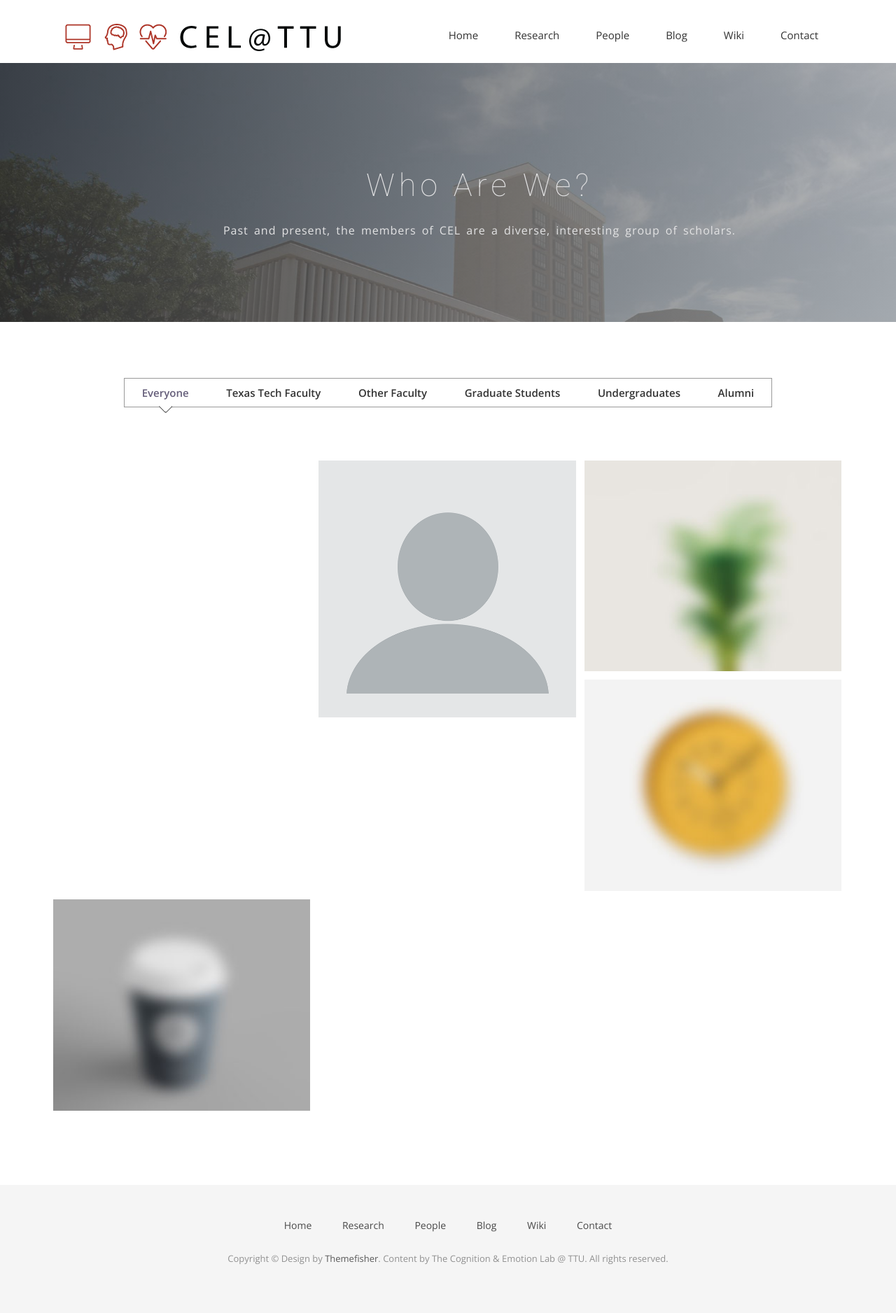
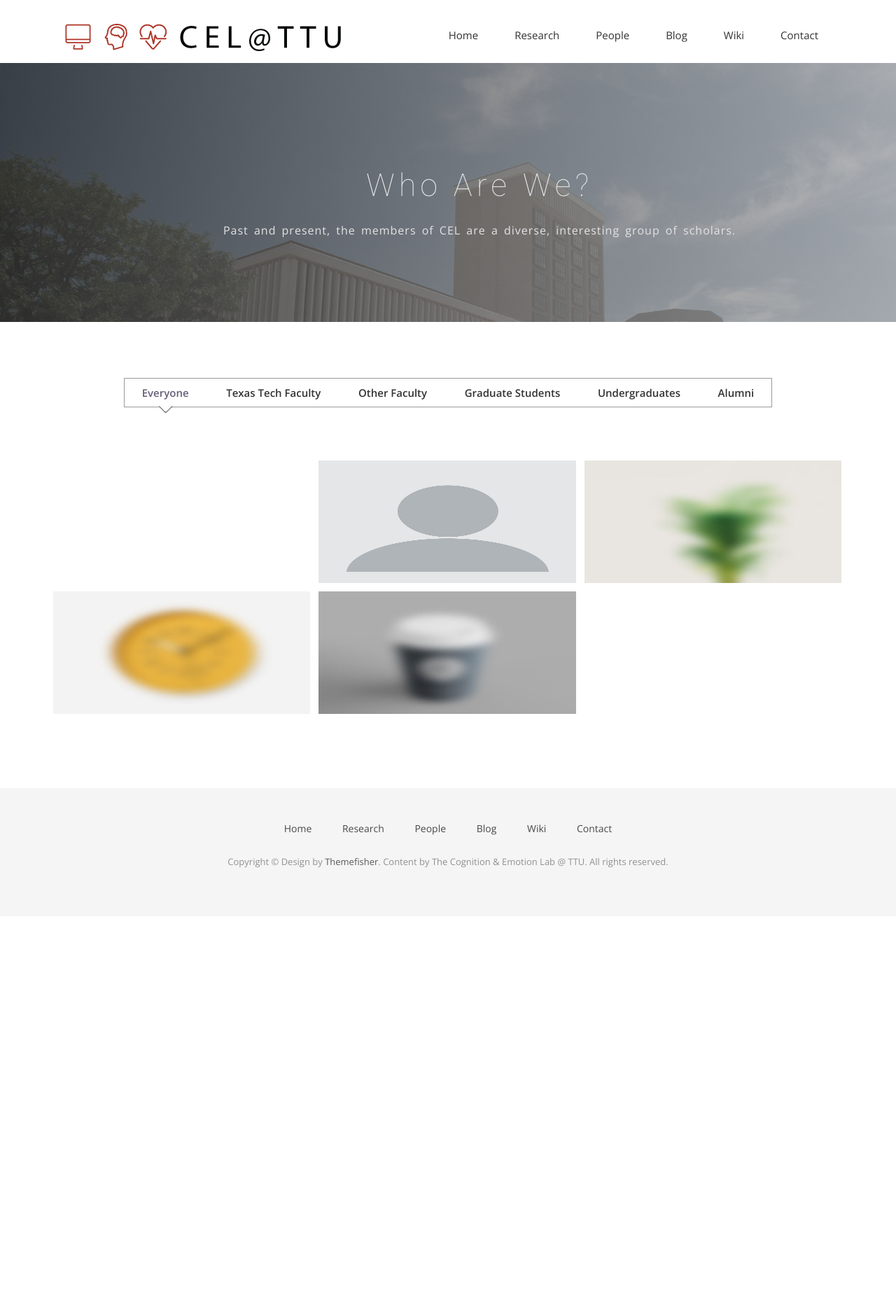
Before and after one commit to cognitionemotionlab/cognitionemotionlab.github.io, a Jekyll site: the page built from team.html, in a window 1280 px wide. Shown: the whole page at 70% size. Built offline with Jekyll 4.4.1, drawn with Linux system fonts in a browser that asks for light colours; nearby versions of some CDN libraries; some web fonts are replaced; after the commit the page ends 1309 px from its top, so only the background shows below that.

Commit message:
changing css styling for images within the contant function of work.

```diff
--- a/css/airspace.css
+++ b/css/airspace.css
@@ -476,7 +476,7 @@ header .navbar-default .navbar-nav li a:hover {
   position: relative;
 }
 #portfolio-work .block .portfolio-contant ul li:hover .overly {
-  opacity: 1;
+  opacity: .5;
 }
 #portfolio-work .block .portfolio-contant ul li:hover .position-center {
   position: absolute;
@@ -505,7 +505,8 @@ header .navbar-default .navbar-nav li a:hover {
 }
 #portfolio-work .block .portfolio-contant ul img {
   width: 100%;
-  height: auto;
+  max-height: 175px;
+  overflow: hidden;
 }
 #portfolio-work .block .portfolio-contant .overly {
   position: absolute;
```
